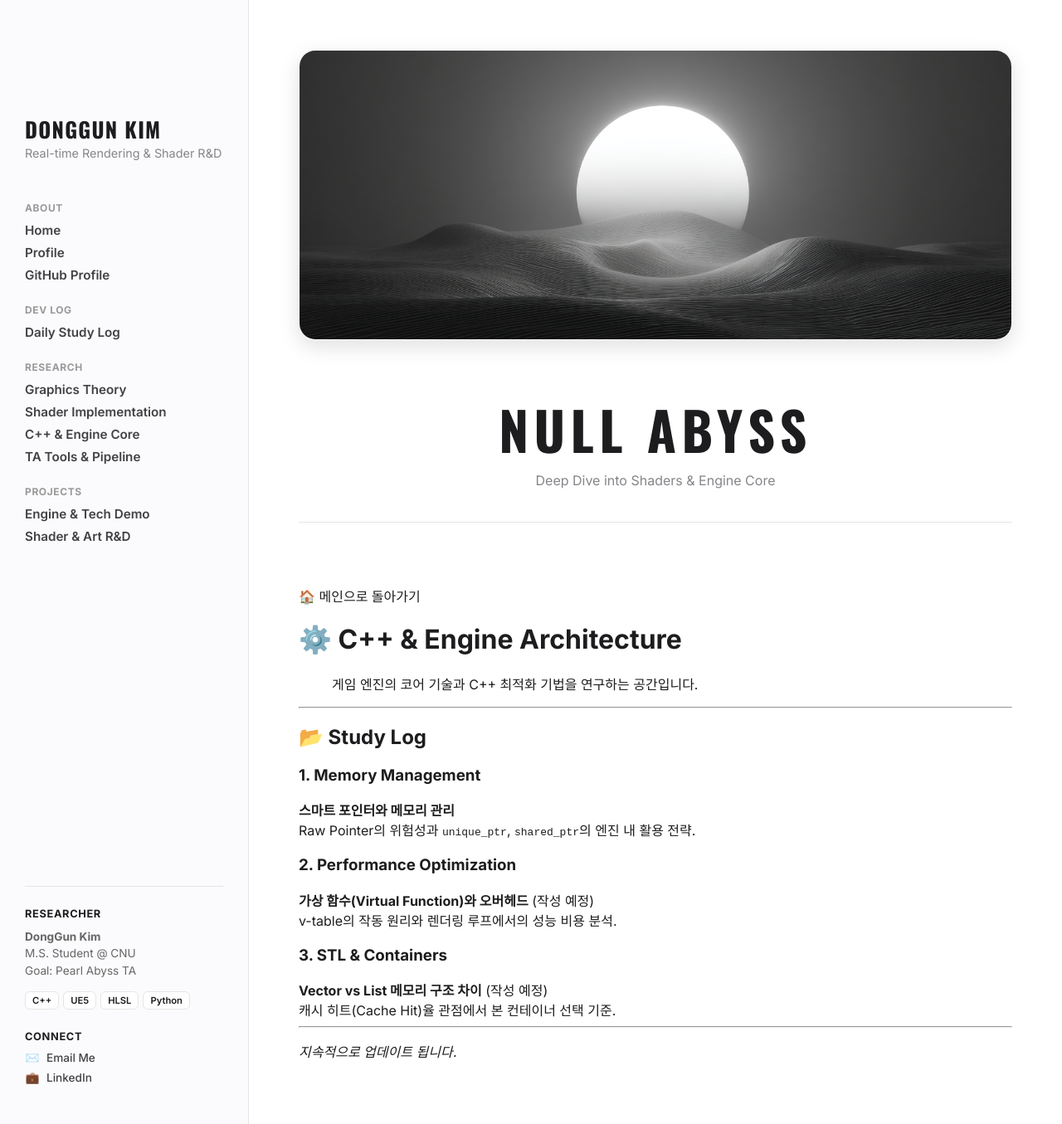
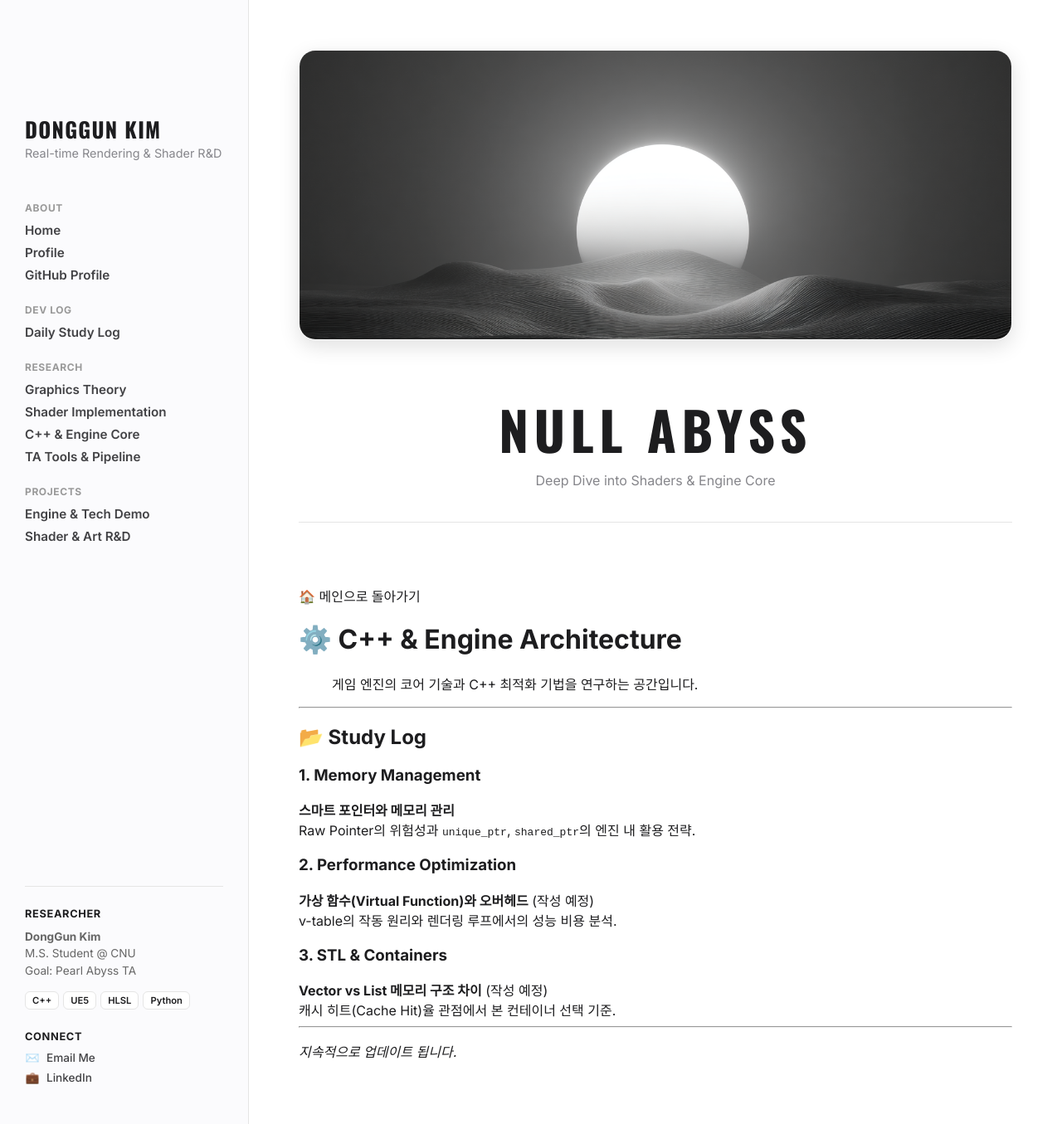
Before and after one commit to KimDongGun324/kimdonggun324.github.io, a Jekyll site: the page built from 03_Engine_CPP/README.md, in a window 1280 px wide. Shown: the whole page at 83% size. Built offline with Jekyll 4.4.1, drawn with Linux system fonts in a browser that asks for light colours.

Commit message:
Update default.html

```diff
--- a/_layouts/default.html
+++ b/_layouts/default.html
@@ -113,7 +113,7 @@
       /* center bottom: 이미지의 아랫부분을 보여줌 */
       /* 50% 20%: 가로는 중앙, 세로는 위에서 20% 지점 */
 
-      object-position: 50% 70%; /* <--- 이 값을 바꾸시면 됩니다 */
+      object-position: 50% 35%; /* <--- 이 값을 바꾸시면 됩니다 */
 
       transition: transform 0.5s ease;
     }
```
